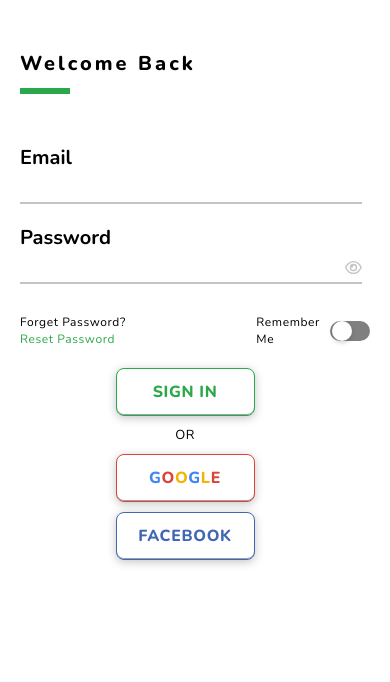
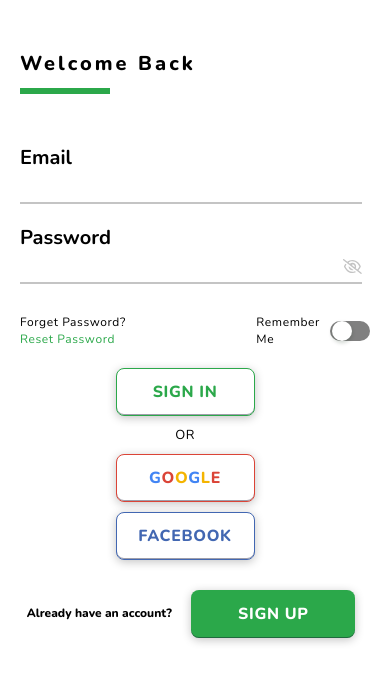
Before and after one commit to Clean-Hub/cleanhub, a React (Create React App) app: page /login in a window 390 px wide. Shown: the top 682 px of the page. Built offline with nearby package versions, Linux system fonts and the light colour scheme.

Commit message:
showPassword toggle added

```diff
--- a/src/pages/login/Login.jsx
+++ b/src/pages/login/Login.jsx
@@ -1,7 +1,7 @@
 import './login.css'
 import logo from '../../assets/img/loginLogo.PNG'
 import { FontAwesomeIcon } from '@fortawesome/react-fontawesome'
-import { faEye } from '@fortawesome/free-regular-svg-icons'
+import { faEye, faEyeSlash } from '@fortawesome/free-regular-svg-icons'
 import RememberMe from '../../components/rememberMe/RememberMe'
 import { useState } from 'react'
 import { Link } from 'react-router-dom'
@@ -13,48 +13,22 @@ import 'react-toastify/dist/ReactToastify.css'
 
 const Login = () => {
   const [rememberMe, setRememberMe] = useState(false)
+  const [showPassword, setShowPassword] = useState(false)
   const { login } = userSlice.actions
   const dispatch = useDispatch()
-  // console.log('login', login)
 
   const [credentials, setCredentials] = useState({
     username: undefined,
     password: undefined,
   })
 
+  const showPasswordHandler = () => {
+    setShowPassword(!showPassword)
+  }
+
   const handleChange = (e) => {
     setCredentials((prev) => ({ ...prev, [e.target.id]: e.target.value }))
   }
-
-  // const handleClick = (e) => {
-  //   e.preventDefault()
-
-  //   const res = axiosInstance
-  //     .post('/login', credentials)
-  //     .then((response) => response.json())
-  //     .then((data) => {
-  //       dispatch(login({ ...data }))
-  //       console.log('data', data)
-  //       toast.success(data.success, {
-  //         position: toast.POSITION.TOP_RIGHT,
-  //       })
-  //     })
-  //     .catch((error) => {
-  //       toast.error(error.response.data.error, {
-  //         position: toast.POSITION.TOP_RIGHT,
-  //       })
-  //     })
-
-  // console.log('res', res)
-  // toast.success(res.data.success, {
-  //   position: toast.POSITION.TOP_RIGHT,
-  // })
-
-  // if (err.response.data.error) {
-  //   toast.error(err.response.data.error, {
-  //     position: toast.POSITION.TOP_RIGHT,
-  //   })
-  // }
 
   const handleClick = async (e) => {
     e.preventDefault()
@@ -65,9 +39,11 @@ const Login = () => {
       toast.success(res.data.success, {
         position: toast.POSITION.TOP_RIGHT,
       })
+
+      if (rememberMe) {
+        localStorage.setItem('token', res.data.token)
+      }
     } catch (err) {
-      // console.log('err', err.response.data.error)
-
       toast.error(err.response.data.error, {
         position: toast.POSITION.TOP_RIGHT,
       })
@@ -101,12 +77,18 @@ const Login = () => {
           </label>
           <div className='inputPassLogin'>
             <input
-              type='password'
+              type={showPassword ? 'password' : 'text'}
               className='passwordBtn'
               id='password'
               onChange={handleChange}
             />
-            <FontAwesomeIcon icon={faEye} className='eyes' />
+            <span onClick={showPasswordHandler}>
+              {showPassword ? (
+                <FontAwesomeIcon icon={faEye} className='eyes' />
+              ) : (
+                <FontAwesomeIcon icon={faEyeSlash} className='eyes' />
+              )}
+            </span>
           </div>
         </form>
         <div className='forgetP'>
--- a/src/pages/login/login.css
+++ b/src/pages/login/login.css
@@ -236,7 +236,8 @@
     /* text-align: center; */
   }
   .loginRHInfoSp {
-    width: 50px;
+    width: 90px;
+    height: 1px;
   }
 
   .loginRForm {
@@ -265,6 +266,11 @@
   }
 
   .signInB {
-    display: none;
+    margin: 10px;
+    width: 90%;
+    gap: 6px;
+  }
+  .signInP {
+    font-size: 12px;
   }
 }
```
